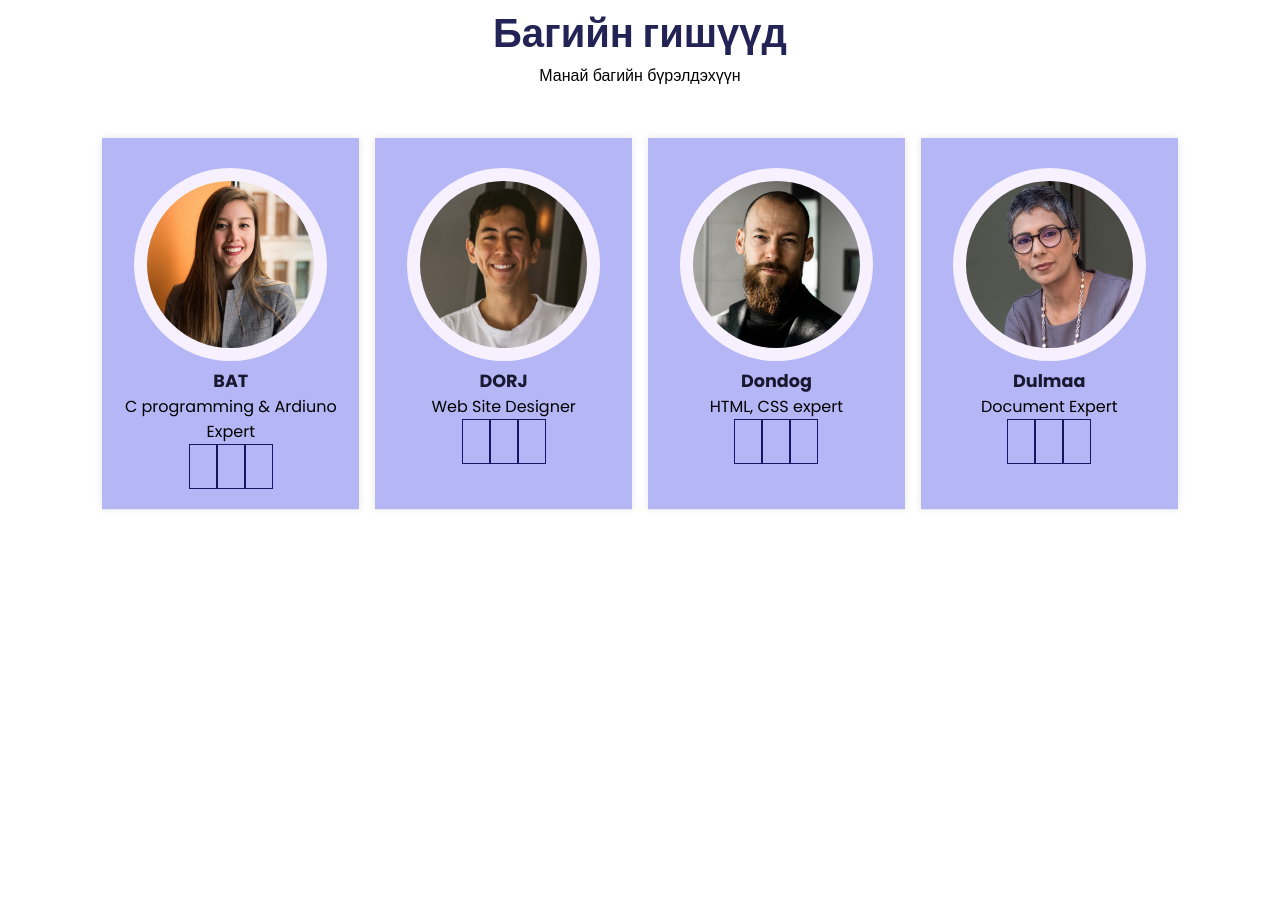
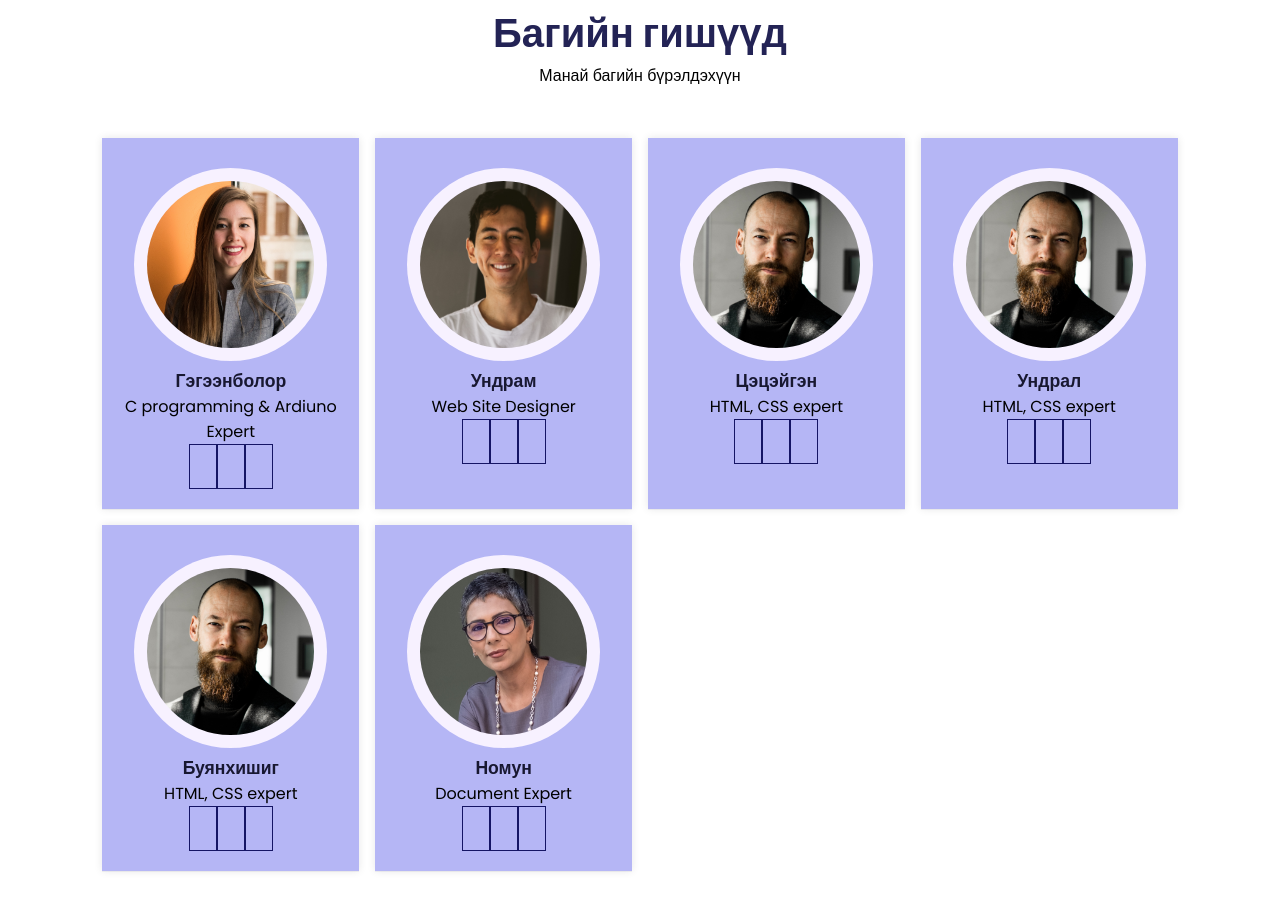
Before and after one commit to tsetseigend/3, a plain HTML site: page index.html in a window 1280 px wide. Shown: the part 2574-3484 px from the top of the page. Before the commit the page ends 3185 px from the top, so only its background shows below. Drawn offline with Linux system fonts and the light colour scheme.

Commit message:
ner solisn

```diff
--- a/index.html
+++ b/index.html
@@ -204,7 +204,7 @@
 		<div class="expert-box">
 			<div class="profile">
 				<img src="img/pro1.webp" alt="">
-				<h6>BAT </h6>
+				<h6>Гэгээнболор</h6>
 				<p>C programming & Ardiuno Expert</p>
 				<div class="pro-links">
 					<i class="fab fa-facebook"></i>
@@ -215,7 +215,7 @@
 
 			<div class="profile">
 				<img src="img/pro2.webp" alt="">
-				<h6>DORJ</h6>
+				<h6>Ундрам</h6>
 				<p>Web Site Designer</p>
 				<div class="pro-links">
 					<i class="fab fa-facebook"></i>
@@ -226,7 +226,29 @@
 
 			<div class="profile">
 				<img src="img/pro3.webp" alt="">
-				<h6>Dondog</h6>
+				<h6>Цэцэйгэн</h6>
+				<p>HTML, CSS expert</p>
+				<div class="pro-links">
+					<i class="fab fa-facebook"></i>
+					<i class="fab fa-instagram"></i>
+					<i class="fab fa-linkedin-in"></i>
+				</div>
+			</div>
+
+			<div class="profile">
+				<img src="img/pro3.webp" alt="">
+				<h6>Ундрал</h6>
+				<p>HTML, CSS expert</p>
+				<div class="pro-links">
+					<i class="fab fa-facebook"></i>
+					<i class="fab fa-instagram"></i>
+					<i class="fab fa-linkedin-in"></i>
+				</div>
+			</div>
+
+			<div class="profile">
+				<img src="img/pro3.webp" alt="">
+				<h6>Буянхишиг</h6>
 				<p>HTML, CSS expert</p>
 				<div class="pro-links">
 					<i class="fab fa-facebook"></i>
@@ -237,7 +259,7 @@
 
 			<div class="profile">
 				<img src="img/pro4.webp" alt="">
-				<h6>Dulmaa</h6>
+				<h6>Номун</h6>
 				<p>Document Expert</p>
 				<div class="pro-links">
 					<i class="fab fa-facebook"></i>
```
